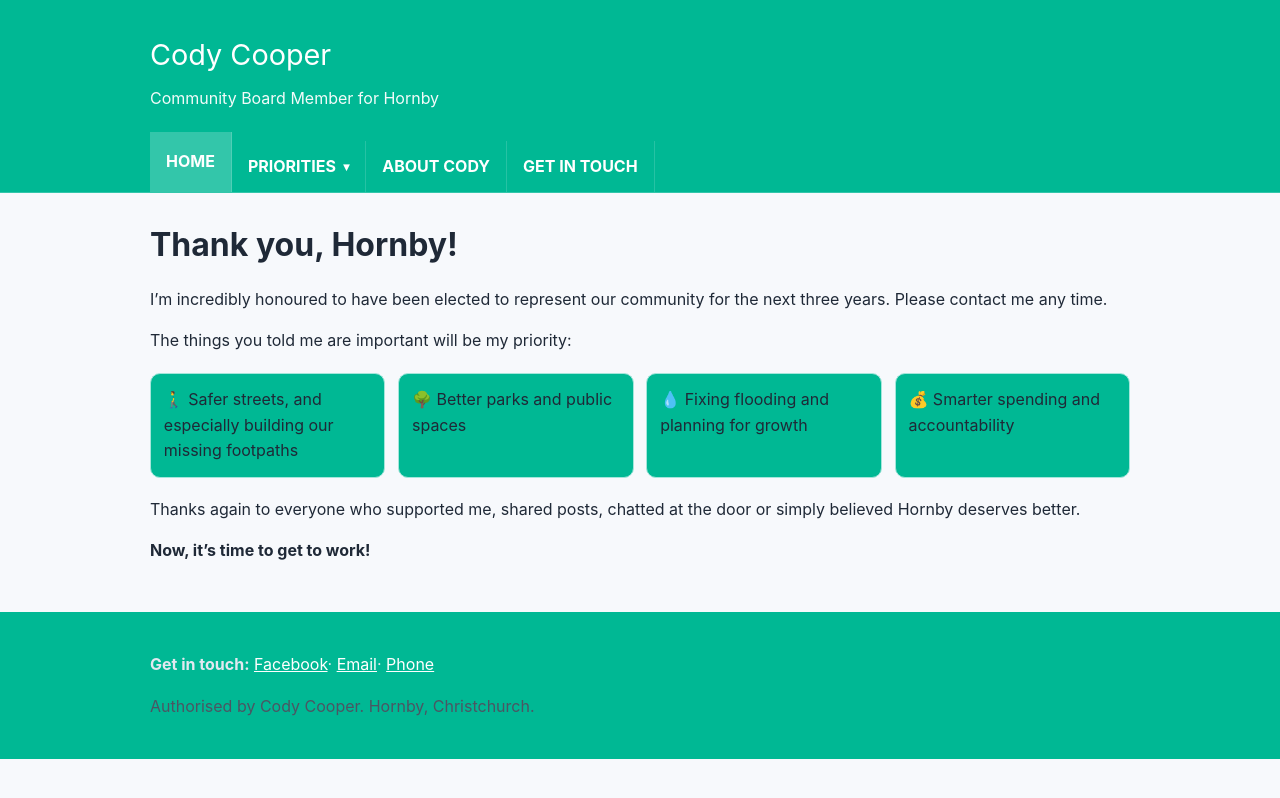
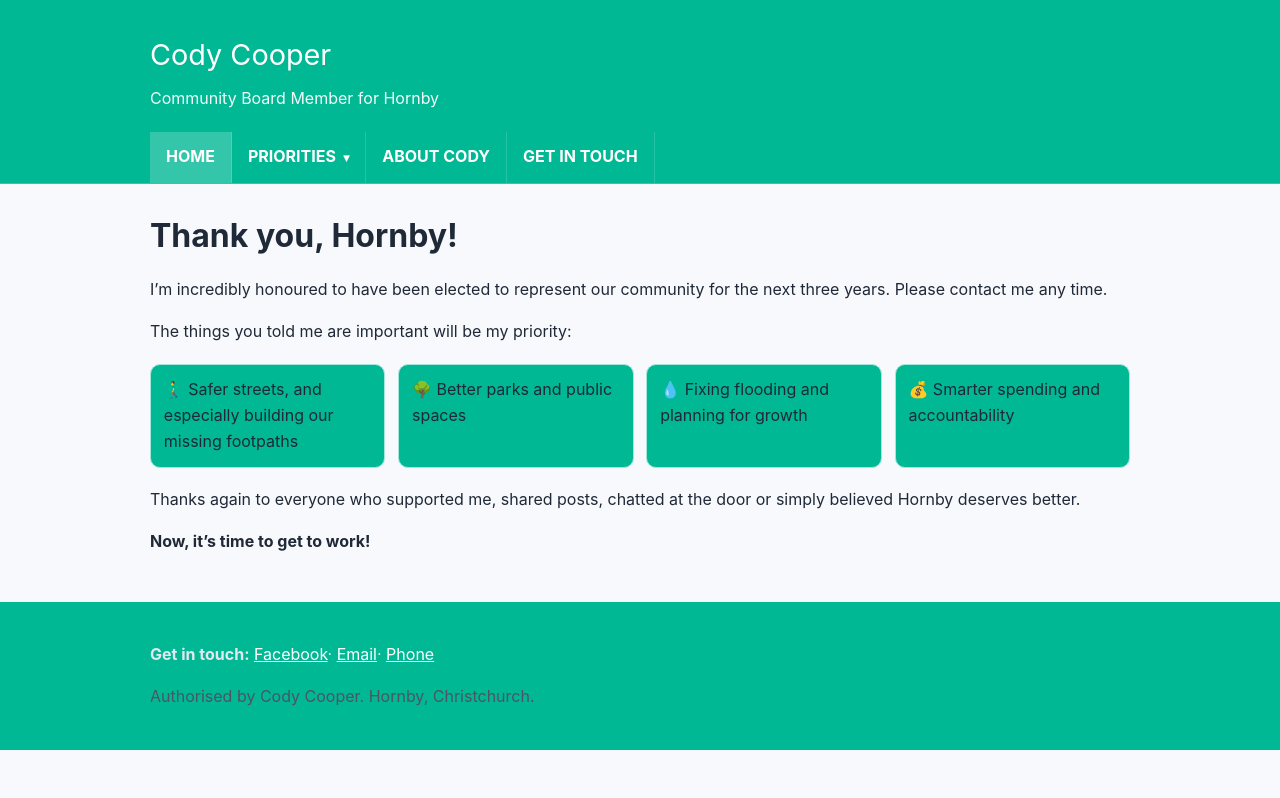
Before and after one commit to codyc1515/website, a Jekyll site: the page built from index.md, in a window 1280 px wide. Shown: the top 798 px of the page. Built offline with Jekyll 4.4.1, drawn with Linux system fonts in a browser that asks for light colours.

Commit message:
Update styles.css

```diff
--- a/assets/styles.css
+++ b/assets/styles.css
@@ -154,9 +154,6 @@ h2 { margin-top: 1.8rem; }
   padding: .8rem;
 }
 
-ul li + li,
-ol li + li { margin-top: .6rem; }
-
 .site-footer {
   background: var(--brand);
   color: #e2e8f0;
```
